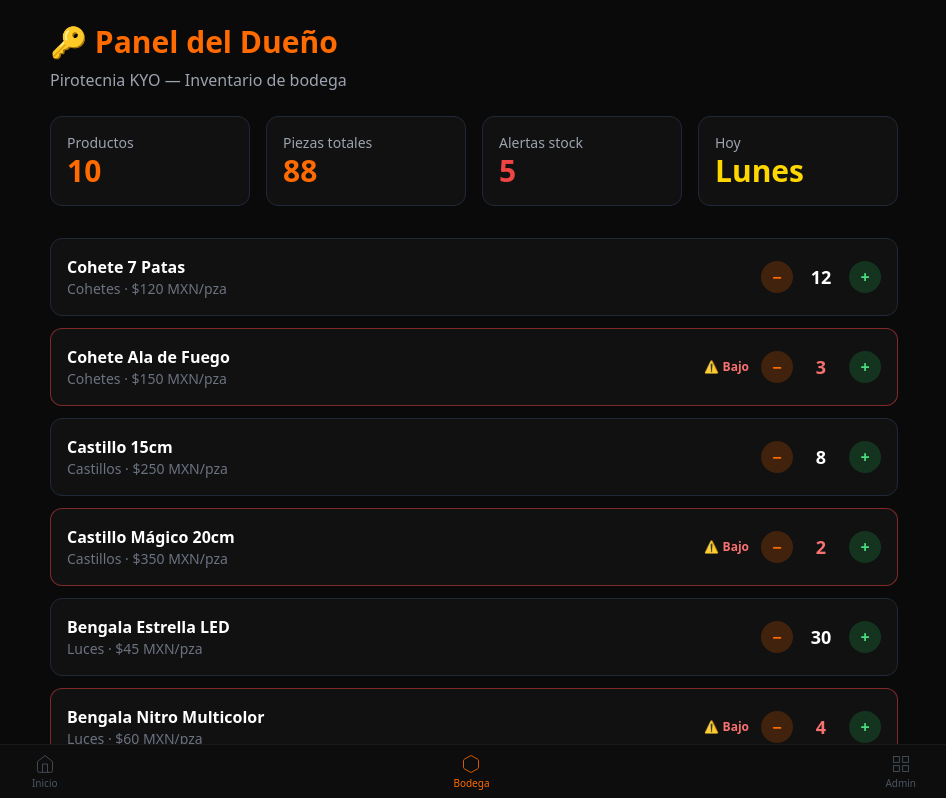
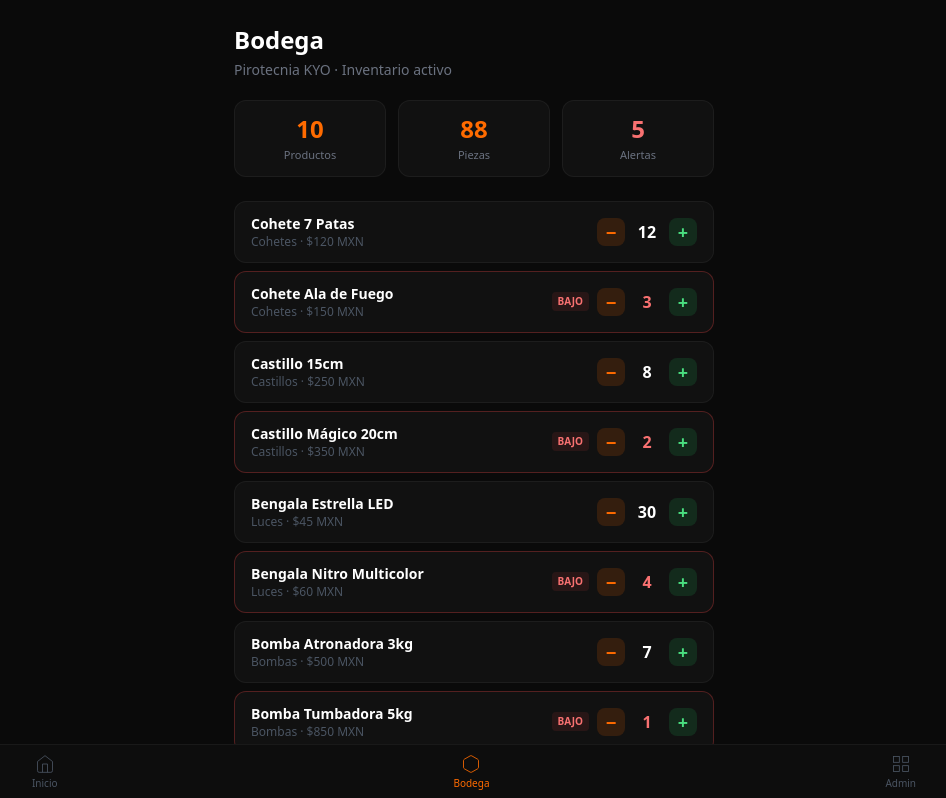
Before and after one commit to turbillon50/pirotecnia-kyo, a Next.js app: page /app in a window 1280 px wide. Shown: the top 798 px of the page, without its empty margins (166-1112 px from the left). Built offline with nearby package versions, Linux system fonts and the light colour scheme.

Commit message:
fix: src/app/app/page.tsx estandar V2

```diff
--- a/src/app/app/page.tsx
+++ b/src/app/app/page.tsx
@@ -1,14 +1,17 @@
 'use client';
-
 import { useState } from 'react';
+import { motion } from 'framer-motion';
 import { demoProducts, Product } from '@/lib/demo-data';
 
-export default function DuenoDashboard() {
+export default function BodegaPage() {
   const [products, setProducts] = useState<Product[]>(demoProducts);
 
   const ajustar = (id: number, delta: number) => {
     setProducts(prev =>
-      prev.map(p => p.id === id ? { ...p, stock: Math.max(0, p.stock + delta), alerta: Math.max(0, p.stock + delta) < 5 } : p)
+      prev.map(p => p.id === id
+        ? { ...p, stock: Math.max(0, p.stock + delta), alerta: Math.max(0, p.stock + delta) < 5 }
+        : p
+      )
     );
   };
 
@@ -16,56 +19,66 @@ export default function DuenoDashboard() {
   const alertas = products.filter(p => p.alerta).length;
 
   return (
-    <main className="p-6 max-w-4xl mx-auto">
-      <h1 className="text-3xl font-black text-[#FF6B00] mb-2">🔑 Panel del Dueño</h1>
-      <p className="text-gray-400 mb-6">Pirotecnia KYO — Inventario de bodega</p>
+    <motion.main
+      initial={{ opacity: 0, y: 16 }}
+      animate={{ opacity: 1, y: 0 }}
+      transition={{ duration: 0.25 }}
+      className="px-4 pt-6 pb-4 max-w-lg mx-auto"
+    >
+      <h1 className="text-2xl font-black text-white mb-1">Bodega</h1>
+      <p className="text-gray-500 text-sm mb-5">Pirotecnia KYO · Inventario activo</p>
 
-      <div className="grid grid-cols-2 md:grid-cols-4 gap-4 mb-8">
-        <div className="bg-[#111] rounded-xl p-4 border border-gray-800">
-          <p className="text-gray-400 text-sm">Productos</p>
-          <p className="text-3xl font-black text-[#FF6B00]">{products.length}</p>
-        </div>
-        <div className="bg-[#111] rounded-xl p-4 border border-gray-800">
-          <p className="text-gray-400 text-sm">Piezas totales</p>
-          <p className="text-3xl font-black text-[#FF6B00]">{total}</p>
-        </div>
-        <div className="bg-[#111] rounded-xl p-4 border border-gray-800">
-          <p className="text-gray-400 text-sm">Alertas stock</p>
-          <p className="text-3xl font-black text-red-500">{alertas}</p>
-        </div>
-        <div className="bg-[#111] rounded-xl p-4 border border-gray-800">
-          <p className="text-gray-400 text-sm">Hoy</p>
-          <p className="text-3xl font-black text-[#FFD700]">Lunes</p>
-        </div>
+      <div className="grid grid-cols-3 gap-3 mb-6">
+        {[
+          { label: 'Productos', value: products.length, color: 'text-[#FF6B00]' },
+          { label: 'Piezas', value: total, color: 'text-[#FF6B00]' },
+          { label: 'Alertas', value: alertas, color: alertas > 0 ? 'text-red-400' : 'text-green-400' },
+        ].map((k, i) => (
+          <motion.div
+            key={i}
+            initial={{ opacity: 0, y: 16 }}
+            animate={{ opacity: 1, y: 0 }}
+            transition={{ duration: 0.25, delay: 0.06 * i }}
+            className="bg-[#111] rounded-xl p-3 border border-white/5 text-center"
+          >
+            <p className={`text-2xl font-black ${k.color}`}>{k.value}</p>
+            <p className="text-gray-500 text-[11px] mt-0.5">{k.label}</p>
+          </motion.div>
+        ))}
       </div>
 
-      <div className="space-y-3">
-        {products.map(p => (
-          <div
+      <div className="space-y-2">
+        {products.map((p, i) => (
+          <motion.div
             key={p.id}
-            className={`bg-[#111] rounded-xl p-4 flex items-center justify-between border ${p.alerta ? 'border-red-500/50' : 'border-gray-800'}`}
+            initial={{ opacity: 0, y: 16 }}
+            animate={{ opacity: 1, y: 0 }}
+            transition={{ duration: 0.25, delay: 0.04 * i }}
+            className={`bg-[#111] rounded-xl px-4 py-3 flex items-center justify-between border ${p.alerta ? 'border-red-500/30' : 'border-white/5'}`}
           >
-            <div>
-              <p className="font-semibold text-white">{p.nombre}</p>
-              <p className="text-gray-500 text-sm">{p.categoria} · ${p.precio} MXN/pza</p>
+            <div className="flex-1 min-w-0">
+              <p className="font-semibold text-white text-sm truncate">{p.nombre}</p>
+              <p className="text-gray-600 text-xs">{p.categoria} · ${p.precio} MXN</p>
             </div>
-            <div className="flex items-center gap-3">
-              {p.alerta && <span className="text-xs text-red-400 font-bold">⚠️ Bajo</span>}
+            <div className="flex items-center gap-2 ml-3">
+              {p.alerta && (
+                <span className="text-[10px] text-red-400 font-bold bg-red-500/10 px-1.5 py-0.5 rounded">BAJO</span>
+              )}
               <button
                 onClick={() => ajustar(p.id, -1)}
-                className="w-8 h-8 rounded-full bg-[#FF6B00]/20 text-[#FF6B00] font-bold hover:bg-[#FF6B00]/40 transition"
+                className="w-7 h-7 rounded-lg bg-[#FF6B00]/15 text-[#FF6B00] font-black text-lg flex items-center justify-center active:scale-95 transition-transform"
               >−</button>
-              <span className={`w-8 text-center font-black text-lg ${p.alerta ? 'text-red-400' : 'text-white'}`}>
+              <span className={`w-7 text-center font-black tabular-nums ${p.alerta ? 'text-red-400' : 'text-white'}`}>
                 {p.stock}
               </span>
               <button
                 onClick={() => ajustar(p.id, +1)}
-                className="w-8 h-8 rounded-full bg-green-500/20 text-green-400 font-bold hover:bg-green-500/40 transition"
+                className="w-7 h-7 rounded-lg bg-green-500/15 text-green-400 font-black text-lg flex items-center justify-center active:scale-95 transition-transform"
               >+</button>
             </div>
-          </div>
+          </motion.div>
         ))}
       </div>
-    </main>
+    </motion.main>
   );
 }
```
